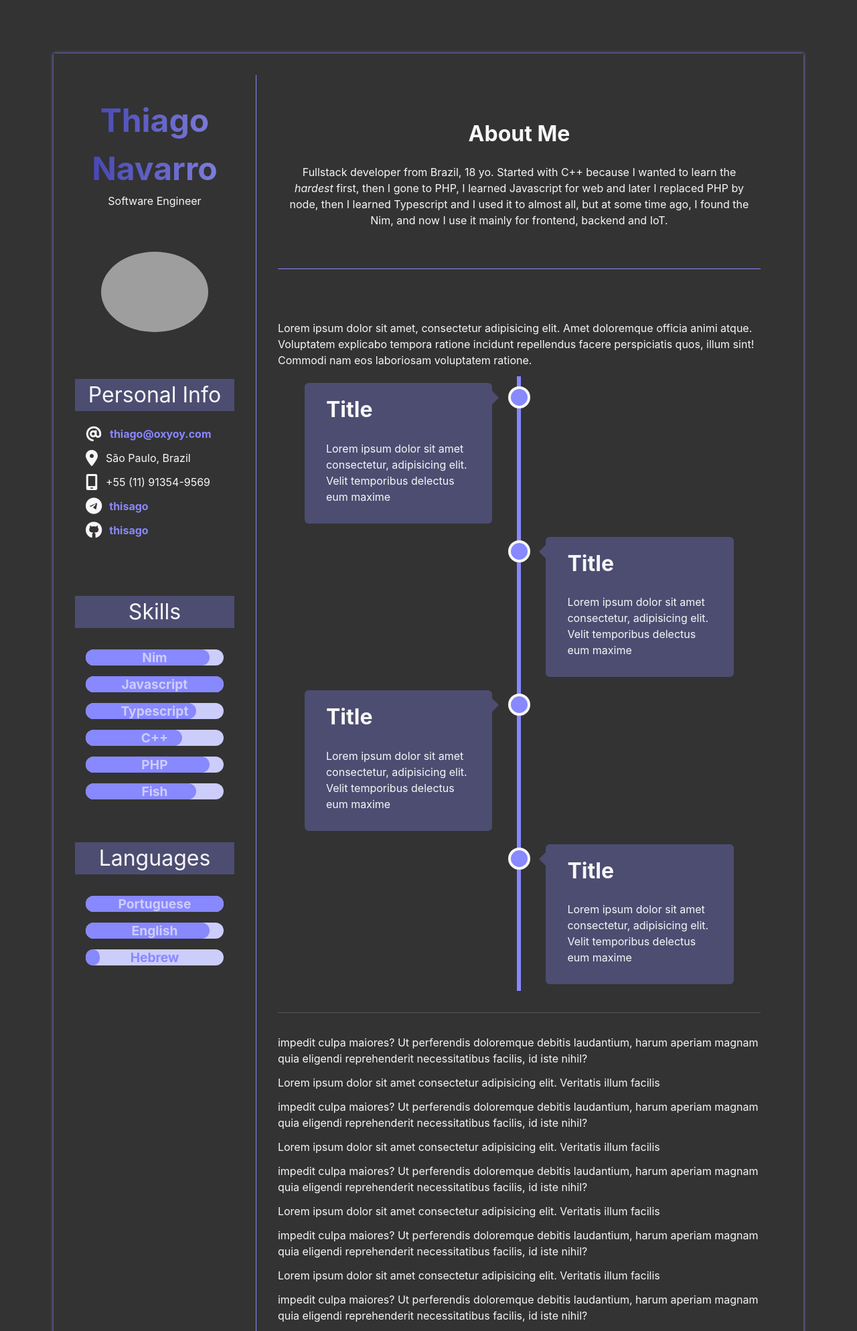
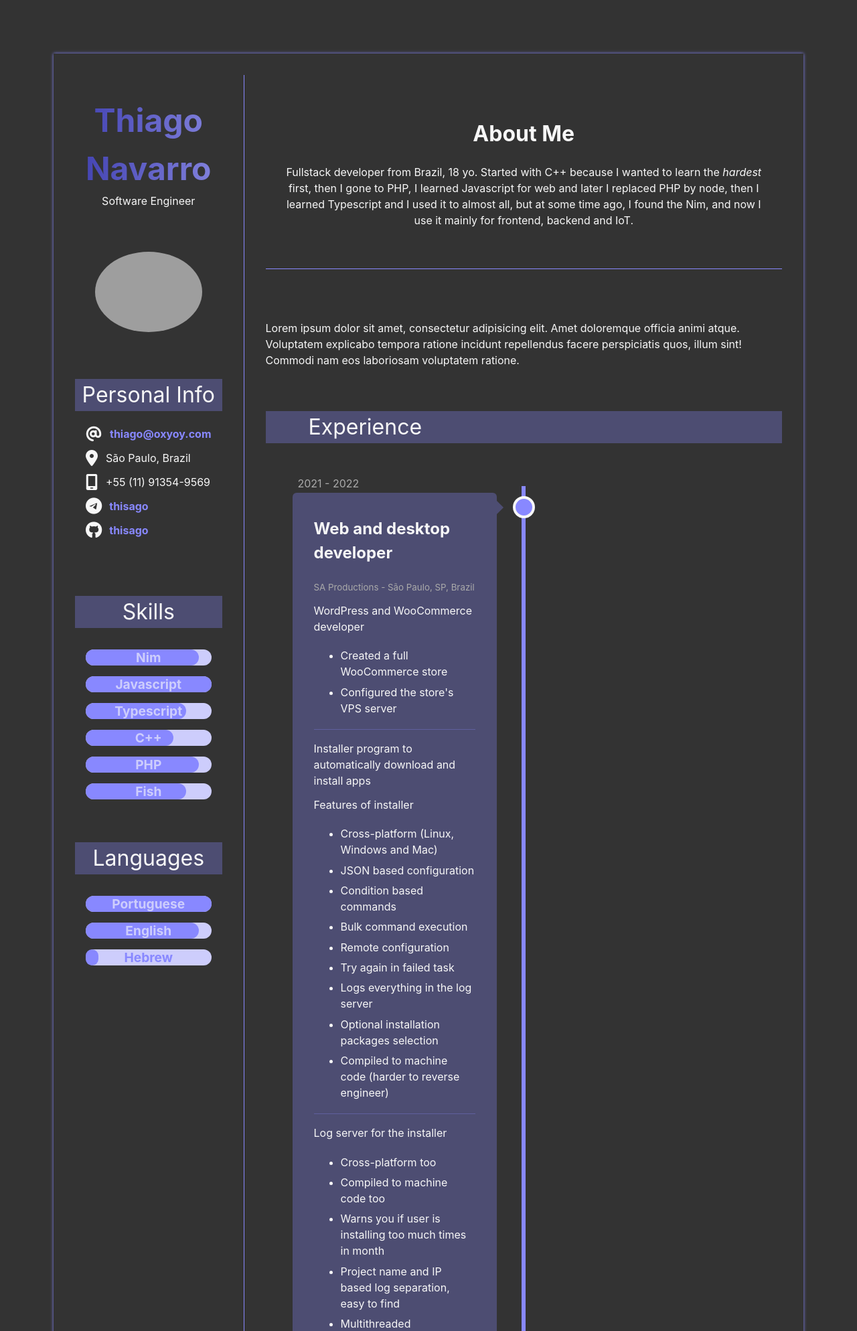
Before and after one commit to thisago/portfolio, a PHP site: page /cv/index.html in a window 1280 px wide. Shown: the top 1988 px of the page at 67% size. Run offline with PHP 8.4, Linux system fonts and the light colour scheme; style sheets or scripts are compiled from the project's sources; grey boxes are pictures that could not be loaded.

Commit message:
Added first point in timeline

```diff
--- a/public/cv/index.html
+++ b/public/cv/index.html
@@ -95,39 +95,106 @@
       </header>
       <main>
         <p>Lorem ipsum dolor sit amet, consectetur adipisicing elit. Amet doloremque officia animi atque. Voluptatem explicabo tempora ratione incidunt repellendus facere perspiciatis quos, illum sint! Commodi nam eos laboriosam voluptatem ratione.</p>
+        <div class="separation-title">Experience</div>
         <div class="timeline">
           <div class="timeline__point">
+            <div class="timeline__point-date">2021 - 2022</div>
             <div class="timeline__point-content">
               <div class="timeline__point-content_header">
-                <h1>Title</h1>
+                <h2>Web and desktop developer</h2>
               </div>
-              <p>Lorem ipsum dolor sit amet consectetur, adipisicing elit. Velit temporibus delectus eum maxime</p>
+              <small>SA Productions - São Paulo, SP, Brazil</small>
+              <p>WordPress and WooCommerce developer</p>
+              <ul>
+                <li>Created a full WooCommerce store</li>
+                <li>Configured the store's VPS server</li>
+              </ul>
+              <hr>
+              <p>Installer program to automatically download and install apps</p>
+              <p>Features of installer</p>
+              <ul>
+                <li>Cross-platform (Linux, Windows and Mac)</li>
+                <li>JSON based configuration</li>
+                <li>Condition based commands</li>
+                <li>Bulk command execution</li>
+                <li>Remote configuration</li>
+                <li>Try again in failed task</li>
+                <li>Logs everything in the log server</li>
+                <li>Optional installation packages selection</li>
+                <li>Compiled to machine code (harder to reverse engineer)</li>
+              </ul>
+              <hr>
+              <p>Log server for the installer</p>
+              <ul>
+                <li>Cross-platform too</li>
+                <li>Compiled to machine code too</li>
+                <li>Warns you if user is installing too much times in month</li>
+                <li>Project name and IP based log separation, easy to find</li>
+                <li>Multithreaded</li>
+                <li>Extremely performative</li>
+              </ul>
+              <hr>
+              <h3>Impact</h3>
+              <p>Fully automatic installation to everyone be abe to install. Avoiding individual support</p>
             </div>
           </div>
           <div class="timeline__point">
+            <div class="timeline__point-date">2021 - 2022</div>
             <div class="timeline__point-content">
               <div class="timeline__point-content_header">
-                <h1>Title</h1>
+                <h2>Web developer</h2>
               </div>
-              <p>Lorem ipsum dolor sit amet consectetur, adipisicing elit. Velit temporibus delectus eum maxime</p>
+              <small>SA Productions - São Paulo, SP, Brazil</small>
+              <p>WordPress and WooCommerce developer</p>
+              <ul>
+                <li>Created a full WooCommerce store</li>
+                <li>Configured the store's VPS server</li>
+              </ul>
             </div>
           </div>
           <div class="timeline__point">
+            <div class="timeline__point-date">2020 - 2021</div>
             <div class="timeline__point-content">
               <div class="timeline__point-content_header">
-                <h1>Title</h1>
+                <h2>Web developer</h2>
               </div>
-              <p>Lorem ipsum dolor sit amet consectetur, adipisicing elit. Velit temporibus delectus eum maxime</p>
+              <small>SA Productions - São Paulo, SP, Brazil</small>
+              <p>WordPress and WooCommerce developer</p>
+              <ul>
+                <li>Created a full WooCommerce store</li>
+                <li>Configured the store's VPS server</li>
+              </ul>
             </div>
           </div>
           <div class="timeline__point">
+            <div class="timeline__point-date">2021 - 2022</div>
             <div class="timeline__point-content">
               <div class="timeline__point-content_header">
-                <h1>Title</h1>
+                <h2>Web developer</h2>
               </div>
-              <p>Lorem ipsum dolor sit amet consectetur, adipisicing elit. Velit temporibus delectus eum maxime</p>
+              <small>SA Productions - São Paulo, SP, Brazil</small>
+              <p>WordPress and WooCommerce developer</p>
+              <ul>
+                <li>Created a full WooCommerce store</li>
+                <li>Configured the store's VPS server</li>
+              </ul>
             </div>
           </div>
+          <div class="timeline__point">
+            <div class="timeline__point-date">2021 - 2022</div>
+            <div class="timeline__point-content">
+              <div class="timeline__point-content_header">
+                <h2>Web developer</h2>
+              </div>
+              <small>SA Productions - São Paulo, SP, Brazil</small>
+              <p>WordPress and WooCommerce developer</p>
+              <ul>
+                <li>Created a full WooCommerce store</li>
+                <li>Configured the store's VPS server</li>
+              </ul>
+            </div>
+          </div>
+
         </div>
         <hr>
         <p>impedit culpa maiores? Ut perferendis doloremque debitis laudantium, harum aperiam magnam quia eligendi
--- a/public/cv/style/cv.css
+++ b/public/cv/style/cv.css
@@ -84,8 +84,8 @@
   --primary-color: var(--color);
   --accent-color: var(--color-text);
   position: relative;
-  max-width: 1200px;
-  margin: 0 auto;
+  max-width: 110em;
+  margin: 4em auto;
 }
 .timeline * {
   box-sizing: border-box;
@@ -113,6 +113,7 @@
 }
 @media only screen and (max-width: 1200px) {
   .timeline__point {
+    margin: 1em 0;
     width: 100%;
     padding-left: 70px;
     padding-right: 25px;
@@ -170,11 +171,30 @@
 .timeline__point:nth-child(even):after {
   left: -16px;
 }
+.timeline__point-date {
+  position: absolute;
+  top: -1em;
+  left: 3em;
+  color: var(--color-text-secondary);
+}
+@media only screen and (max-width: 1200px) {
+  .timeline__point-date {
+    left: 5em;
+  }
+}
 .timeline__point-content {
   padding: 1em 2em;
   background-color: var(--point-color);
   position: relative;
   border-radius: 6px;
+}
+.timeline__point-content hr {
+  background: var(--point-color);
+  margin: 1em 0;
+}
+
+* {
+  box-sizing: border-box;
 }
 
 body {
@@ -188,7 +208,7 @@
 .cv {
   display: flex;
   flex-direction: row;
-  padding: 2em;
+  padding: 2em 0px 2em 2em;
   box-shadow: 0 0 0.3em var(--color);
 }
 @media only screen and (max-width: 1024px) {
@@ -258,3 +278,13 @@
   border-bottom: 0.1em solid var(--color);
   margin: 1em;
 }
+.cv > main .separation-title {
+  font-size: 2em;
+  background: var(--color-accent);
+  width: 100%;
+  margin: 2em 0 0 0;
+  padding: 0 2em;
+}
+.cv footer, .cv header, .cv main {
+  max-width: 120em;
+}
--- a/public/cv/style/cv.sass
+++ b/public/cv/style/cv.sass
@@ -3,6 +3,9 @@
 @use "partials/fixes"
 @use "partials/progress"
 @use "partials/timeline"
+
+*
+  box-sizing: border-box
 
 body
   display: flex
@@ -14,7 +17,7 @@
 .cv
   display: flex
   flex-direction: row
-  padding: 2em
+  padding: 2em 0px 2em 2em
   // padding-left: 0
   box-shadow: 0 0 .3em var(--color)
   // padding: 0
@@ -82,3 +85,12 @@
       align-items: center
       border-bottom: .1em solid var(--color)
       margin: 1em
+    .separation-title
+      font-size: 2em
+      background: var(--color-accent)
+      width: 100%
+      margin: 2em 0 0 0
+      padding: 0 2em
+
+  footer, header, main
+    max-width: 120em
--- a/public/cv/style/partials/_timeline.sass
+++ b/public/cv/style/partials/_timeline.sass
@@ -4,8 +4,8 @@
   --primary-color: var(--color)
   --accent-color: var(--color-text)
   position: relative
-  max-width: 1200px
-  margin: 0 auto
+  max-width: 110em
+  margin: 4em auto
   *
     box-sizing: border-box
   &::after
@@ -26,6 +26,7 @@
     background-color: inherit
     width: 50%
     @include media.screen-xxl
+      margin: 1em 0
       width: 100%
       padding-left: 70px
       padding-right: 25px
@@ -73,10 +74,19 @@
       &:after
         left: -16px
 
+    &-date
+      position: absolute
+      top: -1em
+      left: 3em
+      color: var(--color-text-secondary)
+      @include media.screen-xxl
+        left: 5em
     &-content
-      // &_header
-      //   background: red
       padding: 1em 2em
       background-color: var(--point-color)
       position: relative
       border-radius: 6px
+
+      hr
+        background: var(--point-color)
+        margin: 1em 0
```
Also changed, not shown: changelog.md.
